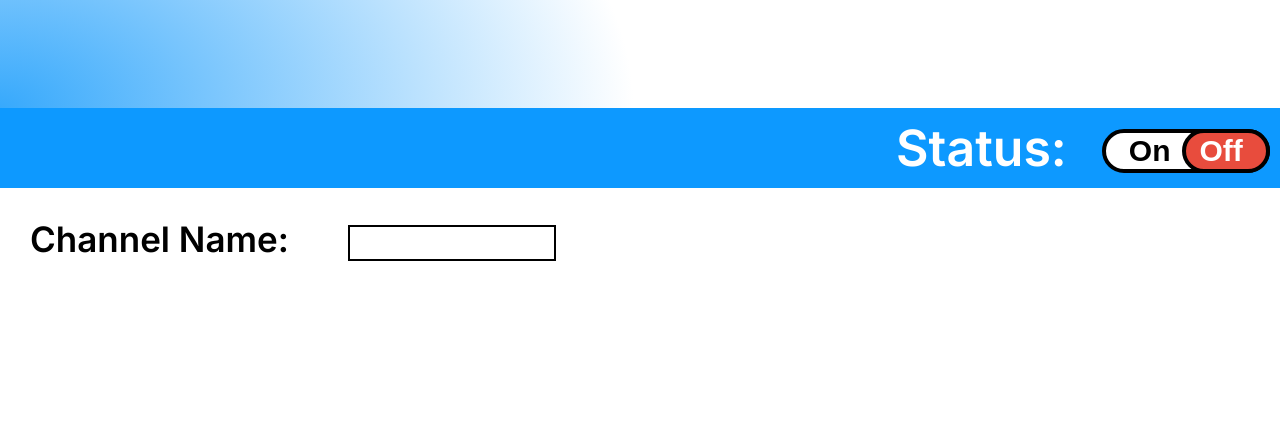
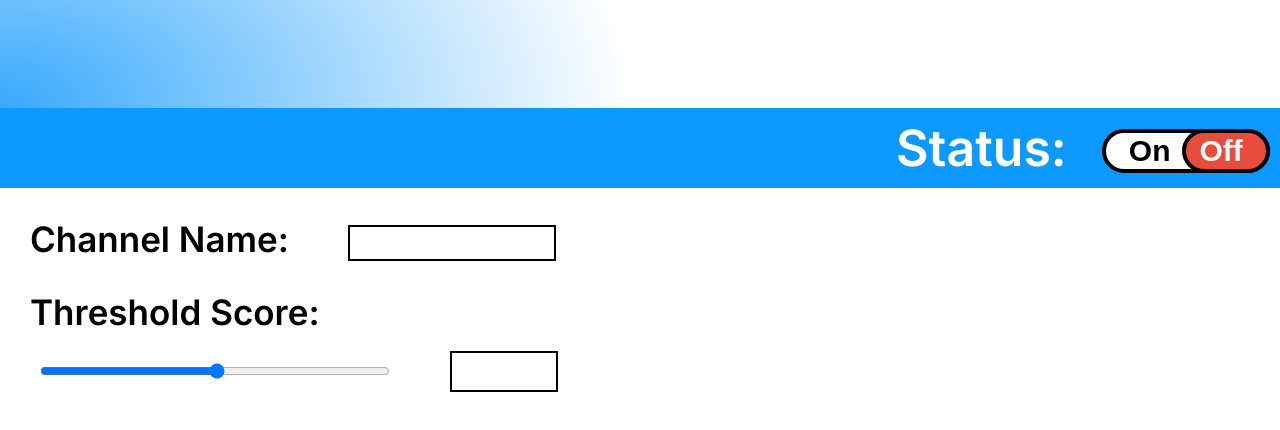
Before and after one commit to idirlab/ClaimBuster_LiveCoverage, a plain HTML site: page index.html in a window 1280 px wide. Shown: the part 692-1122 px from the top of the page. Before the commit the page ends 983 px from the top, so only its background shows below. Drawn offline with Linux system fonts and the light colour scheme.

Commit message:
Add initial implementation of threshold slider

```diff
--- a/index.html
+++ b/index.html
@@ -26,11 +26,19 @@
         </div>
     </div>
 
-    <div class="main-controls">
-        Channel Name:
-        <input type="text" id="channel-name-input"></input>
+    <div class="controls-box">
+        <div class="controls">
+            Channel Name:
+            <input type="text" id="channel-name-input">
+        </div>
+        <div class="controls">
+            Threshold Score:
+            <div class="threshold-container">
+                <input type="range" id="threshold-slider" min="1" max="100" steps="1"></input>
+                <input type="text" id="threshold-value-input">
+            </div>
+        </div>
     </div>
-
     <script src="script.js"></script>
 </body>
 </html>
--- a/script.js
+++ b/script.js
@@ -15,3 +15,15 @@ function offClick() {
     onButton.style.color='black';
     offButton.style.color = 'white';
 }
+
+const slideValue = document.querySelector("span");
+const inputSlider = document.querySelector("input");
+inputSlider.oninput = (()=>{
+  let value = inputSlider.value;
+  slideValue.textContent = value;
+  slideValue.style.left = (value/2) + "%";
+  slideValue.classList.add("show");
+});
+inputSlider.onblur = (()=>{
+  slideValue.classList.remove("show");
+});
--- a/styles.css
+++ b/styles.css
@@ -121,14 +121,18 @@ body::after {
     color:white;
 }
 
-.main-controls{
+.controls-box{
     padding:30px;
     font-size: 35px;
     font-weight: 600;
 }
 
-#channel-name-input{
-    margin: 0 50px;
+.controls{
+    margin-bottom:30px
+}
+
+#channel-name-input, #threshold-value-input{
+    margin-left:50px;
     width:200px;
     text-align: center;
     font-size: 25px;
@@ -137,3 +141,18 @@ body::after {
     border: 2px solid #000000;
 	outline: none;
 }
+
+.threshold-container{
+    display: flex;
+    align-items: center;
+}
+
+#threshold-slider{
+    margin: 30px 10px;
+    width: 350px;
+}
+
+#threshold-value-input{
+    width: 100px;
+    height: 35px;
+}
```
